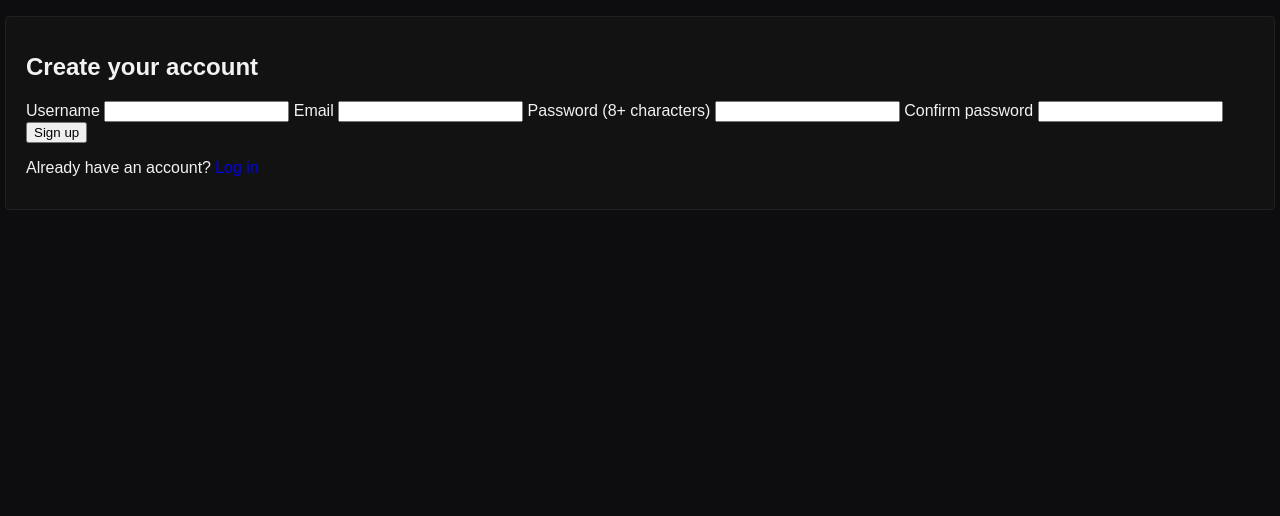
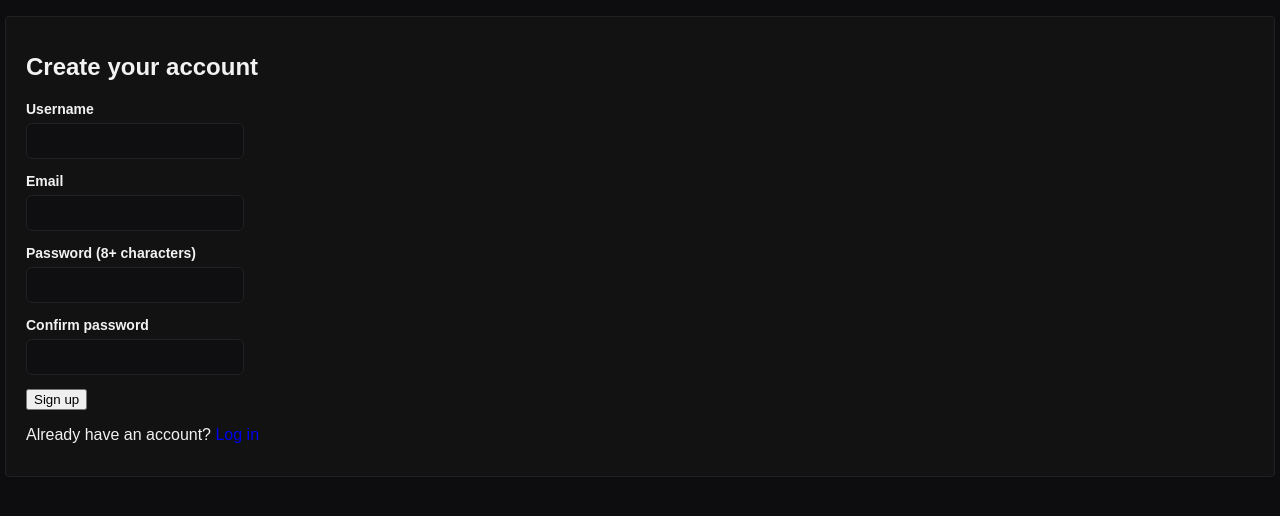
Before and after one commit to mchenrep/Gym-Logger-Web-App-CEN4090L, a Flask app: page /auth/register in a window 1280 px wide. Shown: the part 61-577 px from the top of the page. Run offline with Flask 3, Linux system fonts and the light colour scheme.

Commit message:
Add shared stacked form styles, #25

```diff
--- a/app/static/css/styles.css
+++ b/app/static/css/styles.css
@@ -289,3 +289,62 @@ nav.side-nav .nav-item.is-current {
   color: var(--primary-color);
   border-color: var(--primary-color);
 }
+
+/*
+---- Shared Form CSS ----
+
+Note: Some selectors, like the :not, may be adjusted later
+with more specific CSS classes that can be added to the HTML to better
+fit the login, template, and workout forms during front-end styling (#26)
+*/
+.stacked-form {
+  display: flex;
+  flex-direction: column;
+  gap: 14px;
+}
+
+.stacked-form label {
+  display: flex;
+  flex-direction: column;
+  align-items: flex-start;
+  gap: 6px;
+
+  color: var(--text);
+  font-size: 14px;
+  font-weight: 600;
+}
+
+/* Keeps checkbox and radio controls on the same line as their text
+ * insead of stacking them like the other form fields. */
+.stacked-form label:has(input[type="checkbox"]),
+.stacked-form label:has(input[type="radio"]) {
+  flex-direction: row;
+  align-items: center;
+  gap: 8px;
+}
+
+/* Exclude checkboxes and radio buttons from standard input styling. */
+.stacked-form input:not([type="checkbox"]):not([type="radio"]),
+.stacked-form select,
+.stacked-form textarea {
+  background: #0f0f11;
+  color: var(--text);
+  padding: 9px 10px;
+
+  border: 1px solid var(--border-color);
+  border-radius: 6px;
+
+  font: inherit;
+}
+
+.stacked-form input:not([type="checkbox"]):not([type="radio"]):focus,
+.stacked-form select:focus,
+.stacked-form textarea:focus {
+  border-color: var(--primary-color);
+  outline: none;
+}
+
+.stacked-form button,
+.stacked-form .btn {
+  align-self: flex-start;
+}
```
